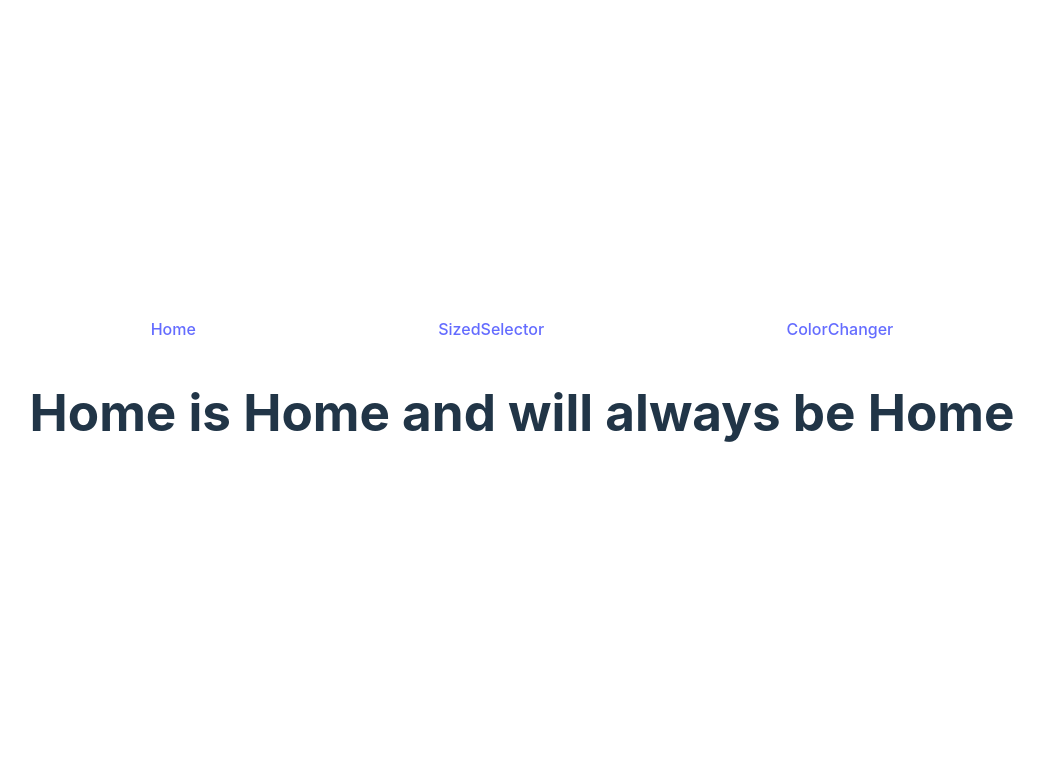
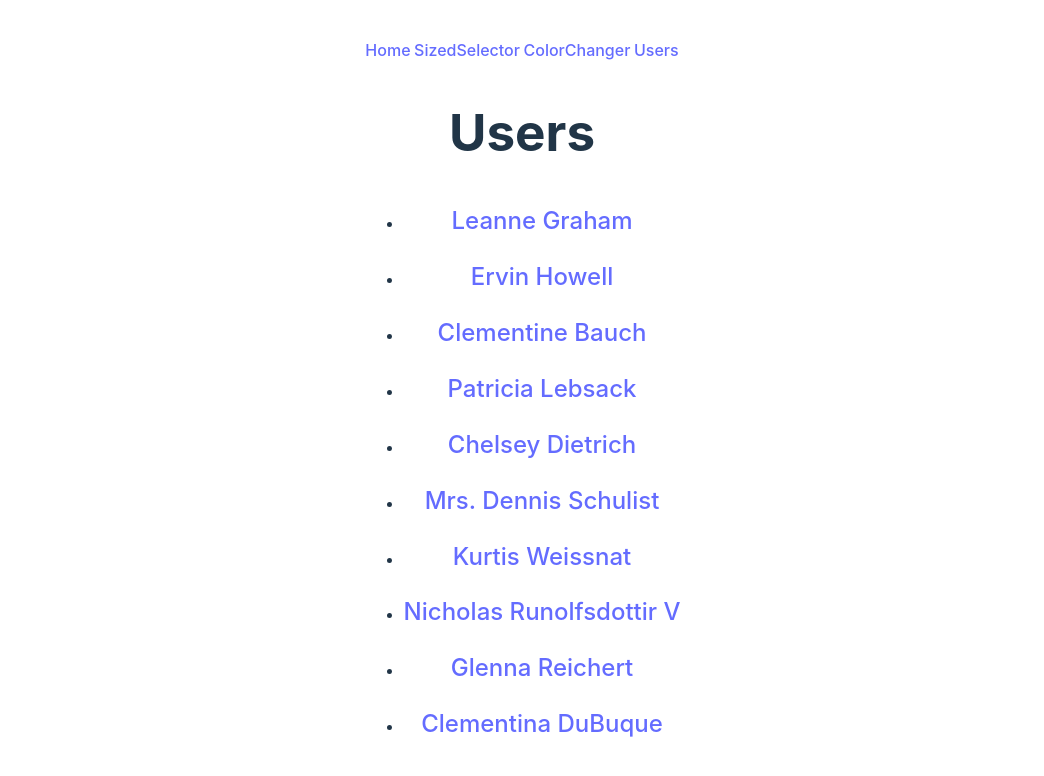
Before and after one commit to luisjover/pruebasreact, a React (Vite) app: page /users in a window 1280 px wide. Before the commit this address led to /. Shown: the top 776 px of the page, without its empty margins (118-1162 px from the left). Built offline with nearby package versions, Linux system fonts and the light colour scheme.

Commit message:
feat(layout reference): Add reference to Users Layout

```diff
--- a/src/Layout.tsx
+++ b/src/Layout.tsx
@@ -11,6 +11,7 @@ export const Layout = () => {
                     <Link to="/">Home</Link>
                     <Link to="/sizeselector">SizedSelector</Link>
                     <Link to="/colorchanger">ColorChanger</Link>
+                    <Link to="/users">Users</Link>
                 </nav>
             </header>
             <section>
--- /dev/null
+++ b/src/assets/db/users.ts
@@ -0,0 +1,97 @@
+import { User } from "../types/types";
+
+
+let users: User[] = [
+  {
+    id: 1,
+    name: "Leanne Graham",
+    username: "Bret",
+    email: "Sincere@april.biz",
+    phone: "1-770-736-8031 x56442",
+    website: "hildegard.org",
+  },
+  {
+    id: 2,
+    name: "Ervin Howell",
+    username: "Antonette",
+    email: "Shanna@melissa.tv",
+    phone: "010-692-6593 x09125",
+    website: "anastasia.net",
+  },
+  {
+    id: 3,
+    name: "Clementine Bauch",
+    username: "Samantha",
+    email: "Nathan@yesenia.net",
+    phone: "1-463-123-4447",
+    website: "ramiro.info",
+  },
+  {
+    id: 4,
+    name: "Patricia Lebsack",
+    username: "Karianne",
+    email: "Julianne.OConner@kory.org",
+    phone: "493-170-9623 x156",
+    website: "kale.biz",
+  },
+  {
+    id: 5,
+    name: "Chelsey Dietrich",
+    username: "Kamren",
+    email: "Lucio_Hettinger@annie.ca",
+    phone: "(254)954-1289",
+    website: "demarco.info",
+  },
+  {
+    id: 6,
+    name: "Mrs. Dennis Schulist",
+    username: "Leopoldo_Corkery",
+    email: "Karley_Dach@jasper.info",
+    phone: "1-477-935-8478 x6430",
+    website: "ola.org",
+  },
+  {
+    id: 7,
+    name: "Kurtis Weissnat",
+    username: "Elwyn.Skiles",
+    email: "Telly.Hoeger@billy.biz",
+    phone: "210.067.6132",
+    website: "elvis.io",
+  },
+  {
+    id: 8,
+    name: "Nicholas Runolfsdottir V",
+    username: "Maxime_Nienow",
+    email: "Sherwood@rosamond.me",
+    phone: "586.493.6943 x140",
+    website: "jacynthe.com",
+  },
+  {
+    id: 9,
+    name: "Glenna Reichert",
+    username: "Delphine",
+    email: "Chaim_McDermott@dana.io",
+    phone: "(775)976-6794 x41206",
+    website: "conrad.com",
+  },
+  {
+    id: 10,
+    name: "Clementina DuBuque",
+    username: "Moriah.Stanton",
+    email: "Rey.Padberg@karina.biz",
+    phone: "024-648-3804",
+    website: "ambrose.net",
+  },
+];
+
+export function getAllUsers() {
+  return users;
+}
+
+export function getUser(id: number): User | undefined {
+  return users.find((user) => user.id === id);
+}
+
+export function deleteUser(id: number) {
+  users = users.filter((user) => user.id !== id);
+}
--- /dev/null
+++ b/src/assets/types/types.ts
@@ -0,0 +1,9 @@
+
+export type User = {
+    id: number,
+    name: string,
+    username: string,
+    email: string,
+    phone: string,
+    website: string,
+}
--- a/src/App.tsx
+++ b/src/components/App.tsx
@@ -1,6 +1,6 @@
 import { useEffect, useState } from 'react'
 import './App.css'
-import { SizeSelector } from './components/sizeSelector';
+import { SizeSelector } from './SizeSelector';
 
 export function App() {
   const initialColor: string = "black"
--- a/src/firstApp.tsx
+++ b/src/components/FirstApp.tsx
@@ -1,6 +1,6 @@
 import './App.css'
 import { useState } from 'react'
-import { ColorSelector } from './components/ColorChanger';
+import { ColorSelector } from './ColorChanger';
 
 export const MyFirstApp = () => {
 
--- /dev/null
+++ b/src/components/User.tsx
@@ -0,0 +1,34 @@
+import { useParams, Navigate, Link } from "react-router-dom"
+import { getUser } from "../assets/db/users";
+
+
+export const User = () => {
+    const params = useParams();
+
+
+
+    const userId: string | undefined = params.userId;
+    if (userId === undefined) return;
+    const user = getUser(parseInt(userId))
+    if (user === undefined) return;
+
+
+    return (
+        <>
+            <div>
+                <h2>{user.name}</h2>
+            </div>
+            <div>
+                <a href={"https://" + user.website} target="_blank" rel="noopener noreferrer">
+                    <p>{user.website}</p>
+                </a>
+            </div>
+            <div>
+                <p>{user.phone}</p>
+            </div>
+        </>
+
+
+
+    )
+}
--- /dev/null
+++ b/src/components/Users.tsx
@@ -0,0 +1,22 @@
+import { getAllUsers } from "../assets/db/users";
+import { Link } from "react-router-dom";
+
+export const Users = () => {
+
+    const users = getAllUsers();
+
+    return (
+        <div>
+            <h1>Users</h1>
+            <ul>
+                {users.map((user) => (
+                    <li key={user.id}>
+                        <h2>
+                            <Link to={user.id.toString()}>{user.name}</Link>
+                        </h2>
+                    </li>
+                ))}
+            </ul>
+        </div>
+    )
+}
--- a/src/main.tsx
+++ b/src/main.tsx
@@ -1,13 +1,17 @@
 
 import ReactDOM from 'react-dom/client'
 import './index.css'
-import { MyFirstApp } from './firstApp'
-import { App } from './App'
-import { BrowserRouter, Routes, Route, Navigate } from 'react-router-dom'
+import { MyFirstApp } from './components/FirstApp'
+import { App } from './components/App'
+import { BrowserRouter, Routes, Route, Navigate, useParams } from 'react-router-dom'
 import { Layout, Home } from './Layout'
+import { Users } from './components/Users'
+import { User } from './components/User'
+
 
 
 ReactDOM.createRoot(document.getElementById('root') as HTMLElement).render(
+
 
     <BrowserRouter>
         <Routes>
@@ -15,7 +19,9 @@ ReactDOM.createRoot(document.getElementById('root') as HTMLElement).render(
                 <Route index element={<Home />} />
                 <Route path="sizeselector" element={<App />} />
                 <Route path="colorchanger" element={<MyFirstApp />} />
-                <Route path="*" element={<Navigate replace to="/" />} />
+                {/* <Route path="*" element={<Navigate replace to="/" />} /> */}
+                <Route path="users" element={<Users />} />
+                <Route path="users/:userId" element={<User />} />
             </Route>
         </Routes>
     </BrowserRouter>
```
Also changed, not shown: src/secondApp.tsx (deleted, +0 -27 lines), src/components/App.css (renamed from src/App.css).
